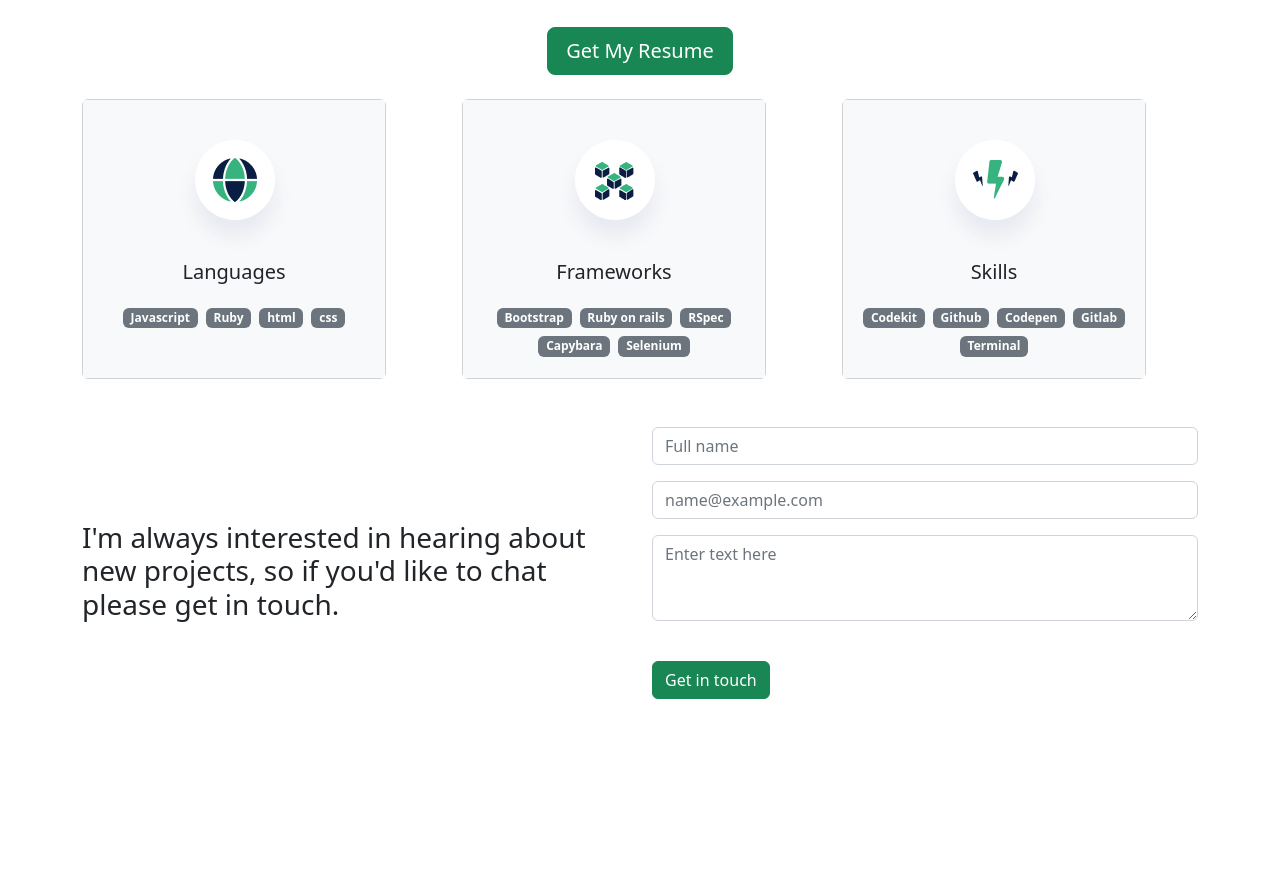
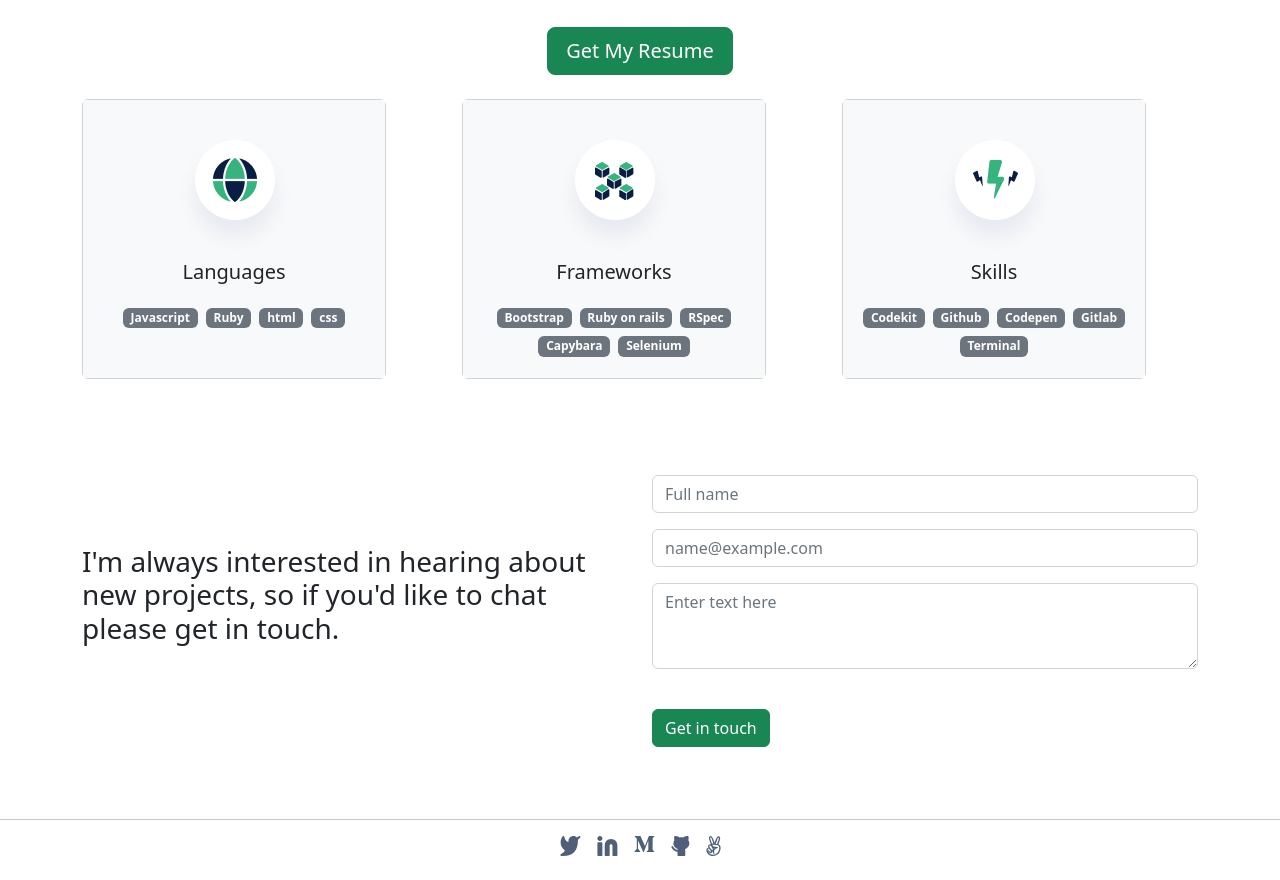
Before and after one commit to mullenlucas/portfolio_bootstrap, a plain HTML site: page index.html in a window 1280 px wide. Shown: the part 1523-2403 px from the top of the page. Before the commit the page ends 2294 px from the top, so only its background shows below. Drawn offline with Linux system fonts and the light colour scheme.

Commit message:
add footer

```diff
--- a/index.html
+++ b/index.html
@@ -41,14 +41,16 @@
     </div>
     <div class="row">
       <div class="col-12">
+    <div class="d-flex justify-content-center">
     <p class="text-center text-wrap" style="width: 38rem;">I can help you build a product,
       feature or website Look through some of my work and experience!
       If you like what you see and have a project you need coded, don't hestiate to contact me.</p>
     </div>
     </div>
+    </div>
 
     <div class="row my-4">
-      <ul class="list-inline d-flex justify-content-md-center">
+      <ul class="list-inline d-flex justify-content-md-center gap-2">
         <li class="list-inline-item">
           <img src="imgs/twitter.svg" alt="Twitter img">
         </li>
@@ -253,7 +255,7 @@
           so if you'd like to chat please get in touch.</h3>
       </div>
 
-    <div class="col">
+    <div class="col mt-5">
       <div class="mb-3">
         <label for="exampleFormControlInput1" class="form-label" style="display: none;">Full name</label>
         <input type="name" class="form-control" id="exampleFormControlInput1" placeholder="Full name">
@@ -273,6 +275,29 @@
   </div>
   </section>
 
+  <footer>
+    <hr>
+    <div class="row my-2">
+      <ul class="list-inline d-flex justify-content-md-center gap-2">
+        <li class="list-inline-item">
+          <img src="imgs/twitter.svg" alt="Twitter img">
+        </li>
+        <li class="list-inline-item">
+          <img src="imgs/Linkedin-icon.svg" alt="Linkedin img">
+        </li>
+        <li class="list-inline-item">
+          <img src="imgs/medium.svg" alt="Medium img">
+        </li>
+        <li class="list-inline-item">
+          <img src="imgs/github.svg" alt="Github img">
+        </li>
+        <li class="list-inline-item">
+          <img src="imgs/angellist.svg" alt="Angellist img">
+        </li>
+      </ul>
+    </div>
+  </footer>
+
 
   <script src="js/bootstrap.min.js"></script>
 </body>
```
